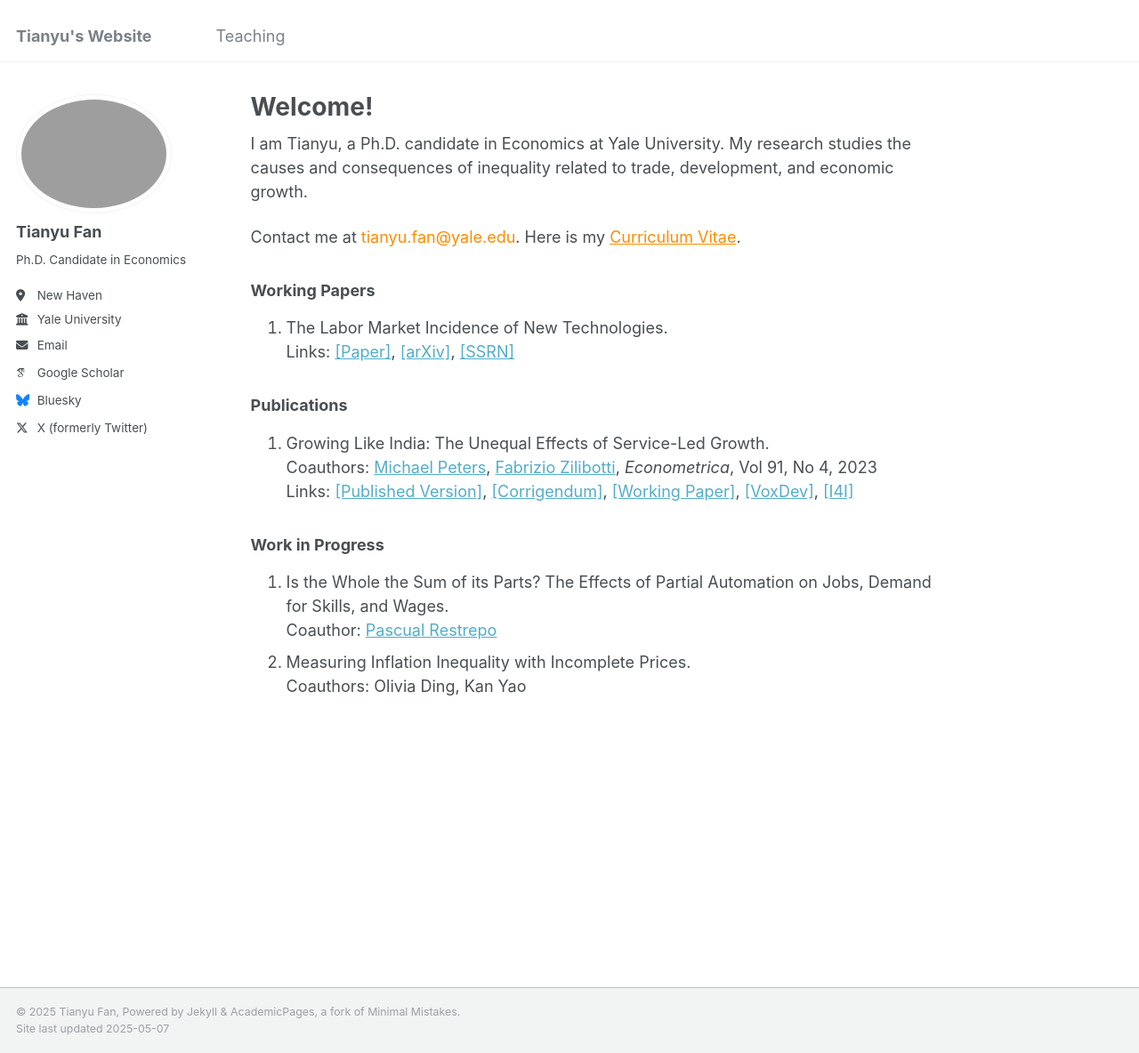
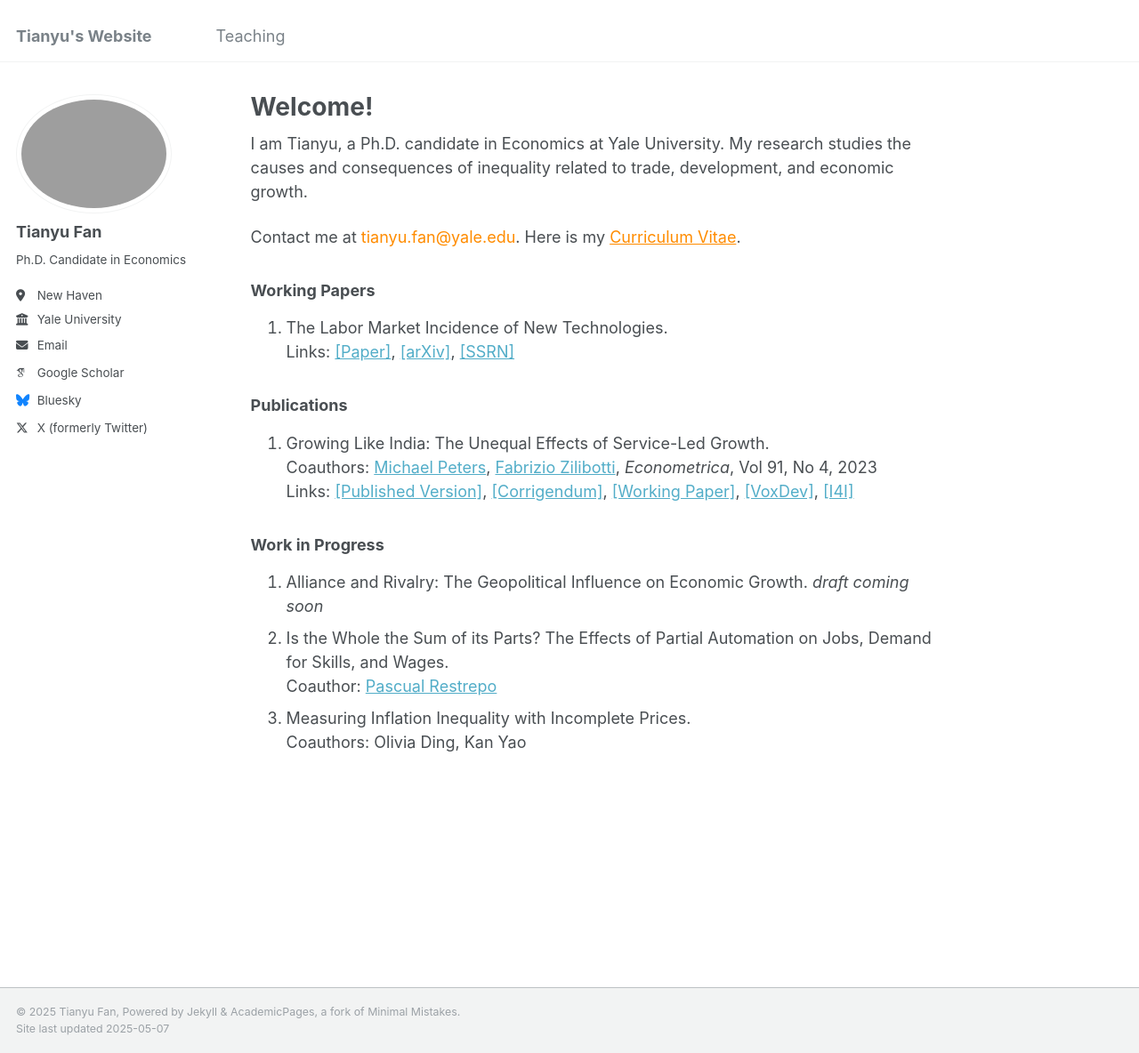
Before and after one commit to tianyufan-econ/tianyufan-econ.github.io, a Jekyll site: the page built from _pages/about.md, in a window 1280 px wide and 1184 px high. Shown: the whole window at 89% size. Built offline with Jekyll 4.4.1, drawn with Linux system fonts in a browser that asks for light colours; some web fonts are replaced.

Commit message:
Update about.md

```diff
--- a/_pages/about.md
+++ b/_pages/about.md
@@ -23,8 +23,8 @@ Contact me at <span style="color: darkorange;">tianyu.fan@yale.edu</span>. Here
    Links: [[Published Version]](/files/FPZ_UnequalGrowth.pdf), [[Corrigendum]](/files/FPZ_Corrigendum.pdf), [[Working Paper]](/files/FPZ_ECMA_final.pdf), [[VoxDev]](https://voxdev.org/topic/macroeconomics-growth/how-services-drive-growth-emerging-economies-evidence-india), [[I4I]](https://www.ideasforindia.in/topics/macroeconomics/india-s-service-led-economic-growth.html)
 
 ### Work in Progress
-
-1. Is the Whole the Sum of its Parts? The Effects of Partial Automation on Jobs, Demand for Skills, and Wages.
+1. Alliance and Rivalry: The Geopolitical Influence on Economic Growth. *draft coming soon*
+2. Is the Whole the Sum of its Parts? The Effects of Partial Automation on Jobs, Demand for Skills, and Wages.
    Coauthor: [Pascual Restrepo](https://campuspress.yale.edu/pascualrestrepo/)
-2. Measuring Inflation Inequality with Incomplete Prices.
+3. Measuring Inflation Inequality with Incomplete Prices.
    Coauthors: Olivia Ding, Kan Yao
```
